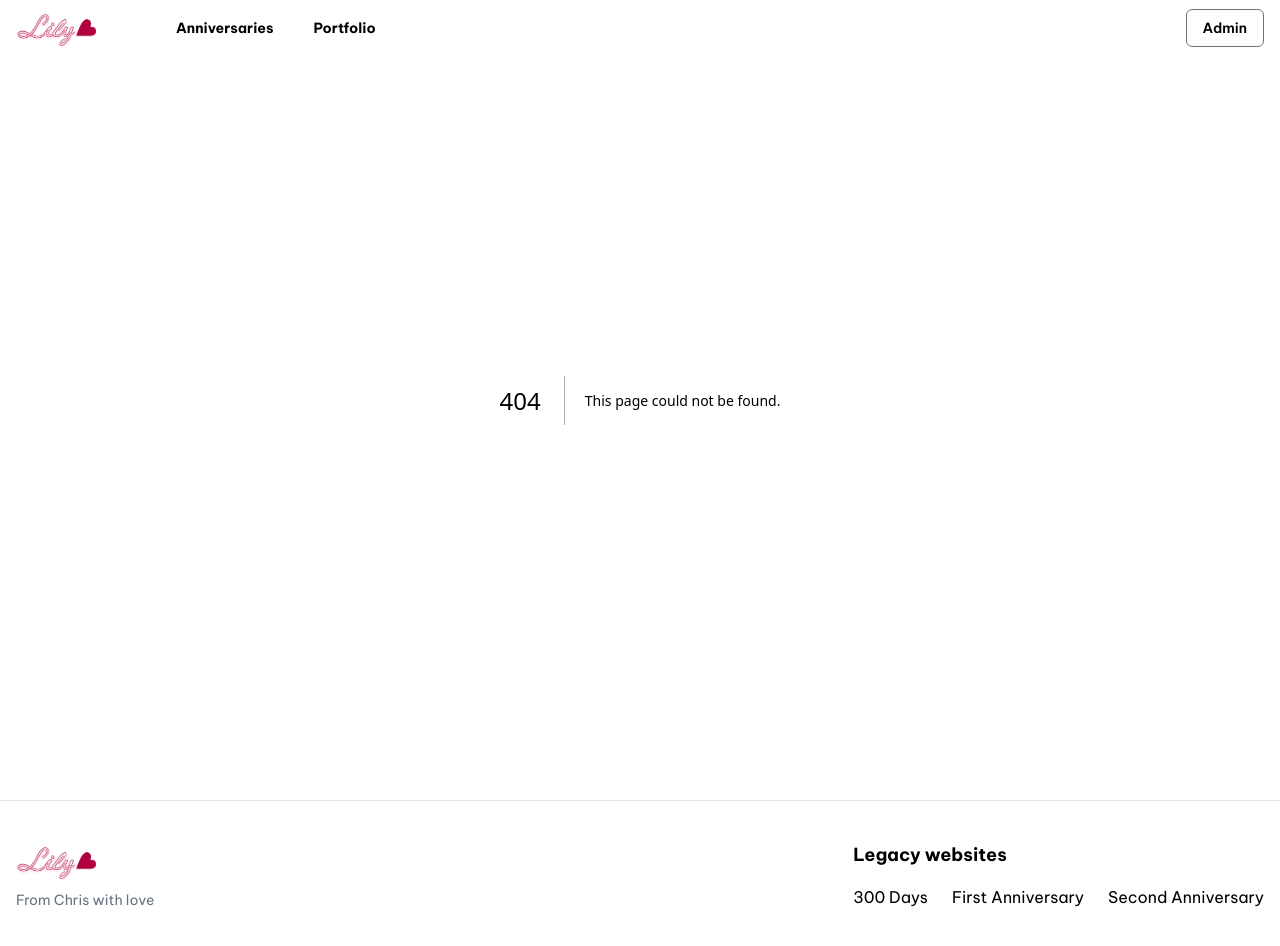
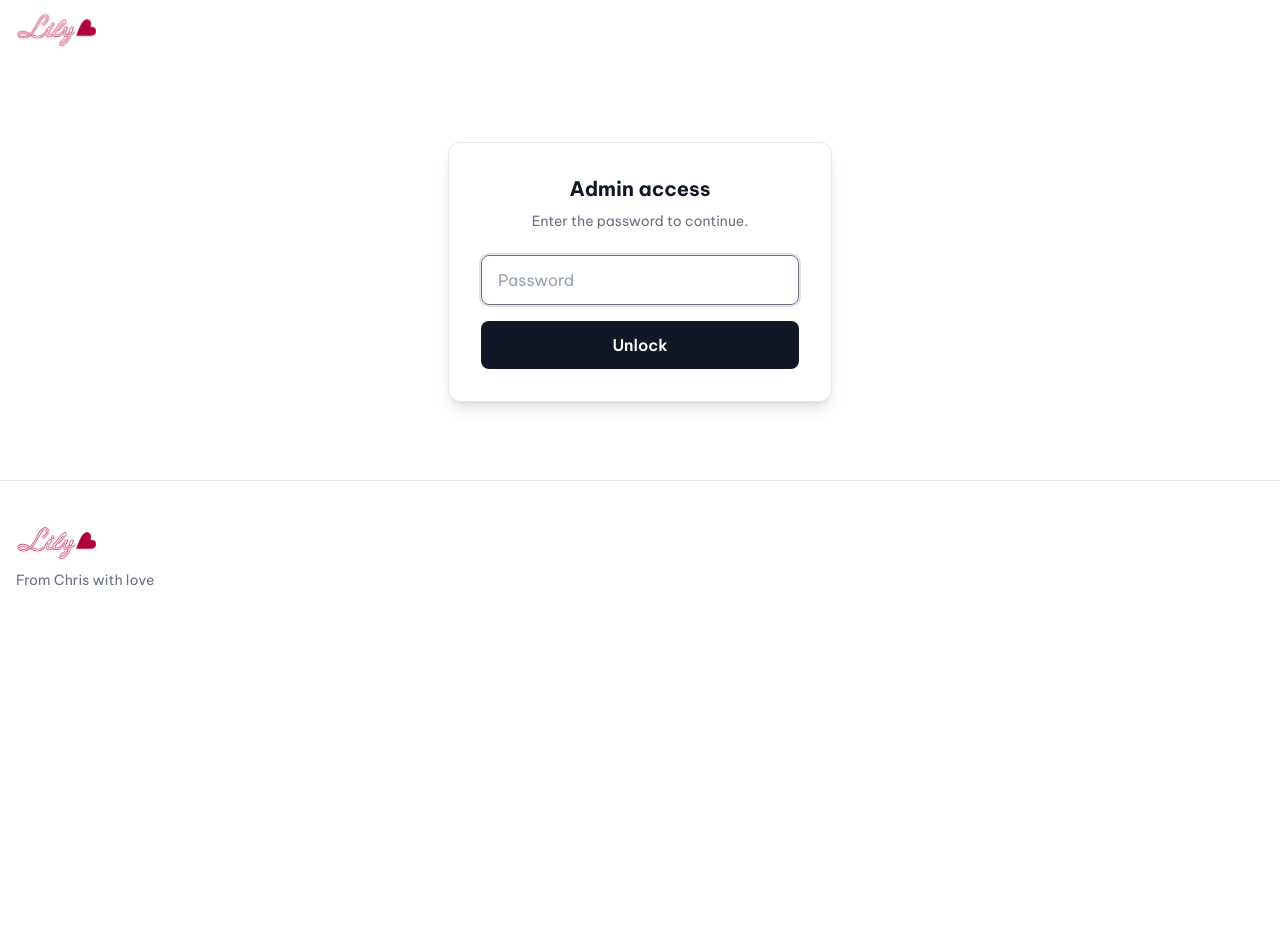
Before and after one commit to devductuan/4-years-anniversary, a Next.js app: page /admin/unlock in a window 1280 px wide. Before the commit this address had no page. Shown: the top 946 px of the page. After the commit the page ends 800 px from the top, so only its background shows below. Built offline with nearby package versions, Linux system fonts and the light colour scheme.

Commit message:
feat: lock personal pages

```diff
--- /dev/null
+++ b/src/app/admin/unlock/page.tsx
@@ -0,0 +1,81 @@
+"use client";
+
+import { Suspense, useState } from "react";
+import { useRouter, useSearchParams } from "next/navigation";
+
+function AdminUnlockForm() {
+  const router = useRouter();
+  const searchParams = useSearchParams();
+  const from = searchParams.get("from") || "/admin";
+  const [password, setPassword] = useState("");
+  const [error, setError] = useState("");
+  const [loading, setLoading] = useState(false);
+
+  const handleSubmit = async (e: React.FormEvent) => {
+    e.preventDefault();
+    setError("");
+    setLoading(true);
+
+    try {
+      const res = await fetch("/api/anniversaries-unlock", {
+        method: "POST",
+        headers: { "Content-Type": "application/json" },
+        body: JSON.stringify({ password }),
+      });
+      const data = await res.json();
+
+      if (!res.ok || !data.success) {
+        setError(data.error || "Invalid password");
+        return;
+      }
+
+      router.push(from);
+      router.refresh();
+    } catch {
+      setError("Something went wrong. Please try again.");
+    } finally {
+      setLoading(false);
+    }
+  };
+
+  return (
+    <div className="min-h-[60vh] flex items-center justify-center px-4 pt-16">
+      <div className="w-full max-w-sm rounded-xl border border-gray-200 bg-white p-8 shadow-lg">
+        <h1 className="mb-2 text-center text-xl font-bold text-gray-900">
+          Admin access
+        </h1>
+        <p className="mb-6 text-center text-sm text-gray-500">
+          Enter the password to continue.
+        </p>
+        <form onSubmit={handleSubmit} className="space-y-4">
+          <input
+            type="password"
+            value={password}
+            onChange={(e) => setPassword(e.target.value)}
+            placeholder="Password"
+            className="w-full rounded-lg border border-gray-300 px-4 py-3 text-gray-800 placeholder:text-gray-400 focus:border-gray-500 focus:outline-none focus:ring-2 focus:ring-gray-500/20"
+            autoFocus
+            autoComplete="current-password"
+            disabled={loading}
+          />
+          {error && <p className="text-center text-sm text-red-600">{error}</p>}
+          <button
+            type="submit"
+            disabled={loading}
+            className="w-full rounded-lg bg-gray-900 px-4 py-3 font-semibold text-white transition hover:bg-gray-800 disabled:opacity-50"
+          >
+            {loading ? "Checking..." : "Unlock"}
+          </button>
+        </form>
+      </div>
+    </div>
+  );
+}
+
+export default function AdminUnlockPage() {
+  return (
+    <Suspense fallback={<div className="min-h-[60vh] flex items-center justify-center">Loading...</div>}>
+      <AdminUnlockForm />
+    </Suspense>
+  );
+}
--- a/src/app/globals.css
+++ b/src/app/globals.css
@@ -2,6 +2,10 @@
 
 @theme {
   --font-family-be-vietnam-pro: var(--font-be-vietnam-pro), ui-sans-serif, system-ui, sans-serif;
+}
+
+html {
+  scroll-behavior: smooth;
 }
 
 /* Register --angle so the browser can interpolate it smoothly */
--- a/src/app/page.tsx
+++ b/src/app/page.tsx
@@ -1,11 +1,13 @@
 import { HomePageHero } from "@/modules/home/HomePageHero/HomePageHero";
+import PortfolioPage from "./portfolio/page";
+import { APP_SETTINGS } from "@/modules/tools/settings";
 
 export const metadata = {
   title: "Thu Huệ's World",
   description: "Chào mừng đến với Thế Giới của Thu Huệ!",
   icons: {
     icon: "/images/logo.webp",
-  }
+  },
 };
 
 export default function Home() {
@@ -18,6 +20,7 @@ export default function Home() {
       />
       <main>
         <HomePageHero />
+        {APP_SETTINGS.lockPersonalPages ? <PortfolioPage /> : null}
       </main>
     </>
   );
--- a/src/app/portfolio/page.tsx
+++ b/src/app/portfolio/page.tsx
@@ -15,7 +15,7 @@ const PortfolioPage = async () => {
   const { about = "", education = [], experience = [], volunteering = [], certifications = [], skills = [] } = portfolio;
 
   return (
-    <div className="pt-24 pb-20 bg-white">
+    <div className="pt-24 pb-20 bg-white" id="portfolio">
       <div className="container mx-auto px-4 max-w-3xl">
         {/* Page title */}
         <section className="mb-16 text-center">
--- a/src/middleware.ts
+++ /dev/null
@@ -1,24 +0,0 @@
-import { NextRequest, NextResponse } from "next/server";
-
-const ANNIVERSARIES_AUTH_COOKIE = "anniversaries_auth";
-const ANNIVERSARIES_AUTH_VALUE = "1";
-
-export function middleware(request: NextRequest) {
-  const { pathname } = request.nextUrl;
-
-  // Protect /anniversaries but allow /anniversaries/unlock and static/api
-  if (pathname.startsWith("/anniversaries") && !pathname.startsWith("/anniversaries/unlock")) {
-    const auth = request.cookies.get(ANNIVERSARIES_AUTH_COOKIE)?.value;
-    if (auth !== ANNIVERSARIES_AUTH_VALUE) {
-      const unlockUrl = new URL("/anniversaries/unlock", request.url);
-      unlockUrl.searchParams.set("from", pathname);
-      return NextResponse.redirect(unlockUrl);
-    }
-  }
-
-  return NextResponse.next();
-}
-
-export const config = {
-  matcher: ["/anniversaries", "/anniversaries/:path*"],
-};
--- a/src/modules/home/HomePageHero/HomePageHero.tsx
+++ b/src/modules/home/HomePageHero/HomePageHero.tsx
@@ -1,6 +1,8 @@
 import Image from "next/image";
+import { GradientBackground } from "@/modules/shared/GradientBackground/GradientBackground";
+import { PortfolioScrollButton } from "./PortfolioScrollButton";
+import { APP_SETTINGS } from "@/modules/tools/settings";
 import { Button } from "@/modules/shared/Button/Button";
-import { GradientBackground } from "@/modules/shared/GradientBackground/GradientBackground";
 
 export const HomePageHero = () => {
   return (
@@ -35,7 +37,15 @@ export const HomePageHero = () => {
                 timeframes...
               </p>
             </div>
-            <Button href="/portfolio" className="mx-auto md:mx-0 my-8">Know more about me</Button>
+            {APP_SETTINGS.lockPersonalPages ? (
+              <PortfolioScrollButton />
+            ) : (
+              <Button
+                href="#portfolio"
+                className="mx-auto md:mx-0 my-8">
+                Know more about me
+              </Button>
+            )}
           </div>
         </div>
       </div>
--- /dev/null
+++ b/src/modules/home/HomePageHero/PortfolioScrollButton.tsx
@@ -0,0 +1,18 @@
+"use client";
+
+import { Button } from "@/modules/shared/Button/Button";
+
+export const PortfolioScrollButton = () => {
+  const handleClick = () => {
+    document.getElementById("portfolio")?.scrollIntoView({
+      behavior: "smooth",
+      block: "start",
+    });
+  };
+
+  return (
+    <Button onClick={handleClick} className="mx-auto md:mx-0 my-8">
+      Know more about me
+    </Button>
+  );
+};
--- a/src/modules/shared/Button/Button.tsx
+++ b/src/modules/shared/Button/Button.tsx
@@ -6,16 +6,29 @@ type Props = {
   children: React.ReactNode;
   className?: string;
   href?: string;
+  onClick?: () => void;
+  type?: "button" | "submit" | "reset";
 };
 
-export const Button = ({ children, className, href }: Props) => {
+const buttonClassName =
+  "border border-zinc-500 w-max hover:border-pink-500 focus:border-pink-500 cursor-pointer outline-none block text-sm text-black hover:bg-pink-500 hover:text-white focus:text-white focus:bg-pink-500 transition-all duration-300  px-4 py-2 rounded-md font-semibold";
+
+export const Button = ({ children, className, href, onClick, type = "button" }: Props) => {
+  if (!href) {
+    return (
+      <button
+        type={type}
+        onClick={onClick}
+        className={clsx(buttonClassName, className)}>
+        {children}
+      </button>
+    );
+  }
+
   return (
     <Link
-      href={href ?? ""}
-      className={clsx(
-        "border border-zinc-500 w-max hover:border-pink-500 focus:border-pink-500 cursor-pointer outline-none block text-sm text-black hover:bg-pink-500 hover:text-white focus:text-white focus:bg-pink-500 transition-all duration-300  px-4 py-2 rounded-md font-semibold",
-        className,
-      )}>
+      href={href}
+      className={clsx(buttonClassName, className)}>
       {children}
     </Link>
   );
--- a/src/modules/shared/Footer/Footer.tsx
+++ b/src/modules/shared/Footer/Footer.tsx
@@ -1,6 +1,7 @@
 import React from "react";
 import { Logo } from "../Logo/Logo";
 import Link from "next/link";
+import { APP_SETTINGS } from "@/modules/tools/settings";
 
 export const Footer = () => {
   return (
@@ -13,6 +14,7 @@ export const Footer = () => {
             <p className="text-sm text-gray-500 mt-2">From Chris with love</p>
             <hr className="my-4 w-full md:hidden text-zinc-200" />
           </div>
+          {APP_SETTINGS.lockPersonalPages ? null : (
             <div>
               <p className="text-lg font-bold">Legacy websites</p>
               <ul className="flex flex-col gap-2 mt-4 md:flex-row gap-6">
@@ -39,6 +41,7 @@ export const Footer = () => {
                 </li>
               </ul>
             </div>
+          )}
         </div>
       </footer>
     </>
--- a/src/modules/shared/Header/Header.tsx
+++ b/src/modules/shared/Header/Header.tsx
@@ -5,6 +5,7 @@ import { Logo } from "../Logo/Logo";
 import Link from "next/link";
 import { usePathname } from "next/navigation";
 import { Button } from "../Button/Button";
+import { APP_SETTINGS } from "@/modules/tools/settings";
 
 const SCROLL_THRESHOLD = 10;
 
@@ -29,11 +30,14 @@ export const Header = () => {
       }`}>
       <div className="flex items-center flex-wrap gap-x-10 md:gap-x-20">
         <Logo src="/images/lily-logo.webp" />
+        {APP_SETTINGS.lockPersonalPages ? null : (
           <ul className="flex gap-4 items-center font-bold text-sm md:gap-10">
             <li>
               <Link
                 href="/anniversaries"
-              className={pathname === "/anniversaries" ? "text-pink-500" : ""}>
+                className={
+                  pathname === "/anniversaries" ? "text-pink-500" : ""
+                }>
                 Anniversaries
               </Link>
             </li>
@@ -45,10 +49,17 @@ export const Header = () => {
               </Link>
             </li>
           </ul>
+        )}
       </div>
+      {APP_SETTINGS.lockPersonalPages ? null : (
         <div>
-        <Button href="/admin" className="text-sm">Admin</Button>
+          <Button
+            href="/admin"
+            className="text-sm">
+            Admin
+          </Button>
         </div>
+      )}
     </header>
   );
 };
--- /dev/null
+++ b/src/modules/tools/settings.ts
@@ -0,0 +1,3 @@
+export const APP_SETTINGS = {
+    lockPersonalPages: true
+}
--- /dev/null
+++ b/src/proxy.ts
@@ -0,0 +1,28 @@
+import { NextRequest, NextResponse } from "next/server";
+
+const ANNIVERSARIES_AUTH_COOKIE = "anniversaries_auth";
+const ANNIVERSARIES_AUTH_VALUE = "1";
+
+export function proxy(request: NextRequest) {
+  const { pathname } = request.nextUrl;
+  const isAnniversariesRoute = pathname.startsWith("/anniversaries");
+  const isAdminRoute = pathname.startsWith("/admin");
+  const isUnlockRoute = pathname.startsWith("/anniversaries/unlock") || pathname.startsWith("/admin/unlock");
+
+  // Protect private routes but allow their unlock pages.
+  if ((isAnniversariesRoute || isAdminRoute) && !isUnlockRoute) {
+    const auth = request.cookies.get(ANNIVERSARIES_AUTH_COOKIE)?.value;
+    if (auth !== ANNIVERSARIES_AUTH_VALUE) {
+      const unlockPath = isAdminRoute ? "/admin/unlock" : "/anniversaries/unlock";
+      const unlockUrl = new URL(unlockPath, request.url);
+      unlockUrl.searchParams.set("from", pathname);
+      return NextResponse.redirect(unlockUrl);
+    }
+  }
+
+  return NextResponse.next();
+}
+
+export const config = {
+  matcher: ["/anniversaries", "/anniversaries/:path*", "/admin", "/admin/:path*"],
+};
```
Lines whose indentation alone changed are shown as unchanged.
